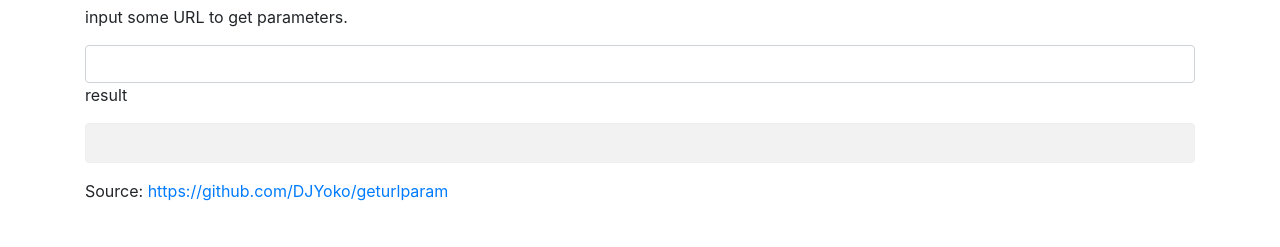
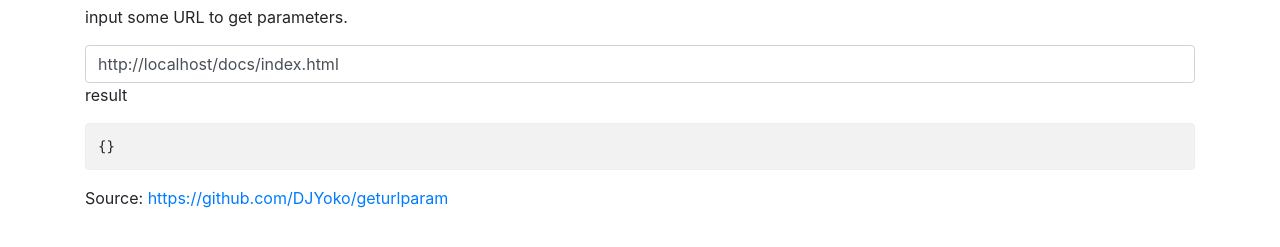
Before and after one commit to DJYoko/geturlparam, a plain HTML site: page docs/index.html in a window 1280 px wide. Shown: the part 51-298 px from the top of the page. Drawn offline with nearby package versions, Linux system fonts and the light colour scheme.

Commit message:
add initial URL into input element.

```diff
--- a/docs/index.html
+++ b/docs/index.html
@@ -55,8 +55,10 @@
 				//console.log(JSON.stringify(url_param, null, 4))
 				$('#result').html(JSON.stringify(url_param, null, 4));
 			});
+
+			const current_url = location.href;
+			$('input[name="url"]').val(current_url).trigger('keyup');
 		});
-
 	</script>
 
 </body>
```
